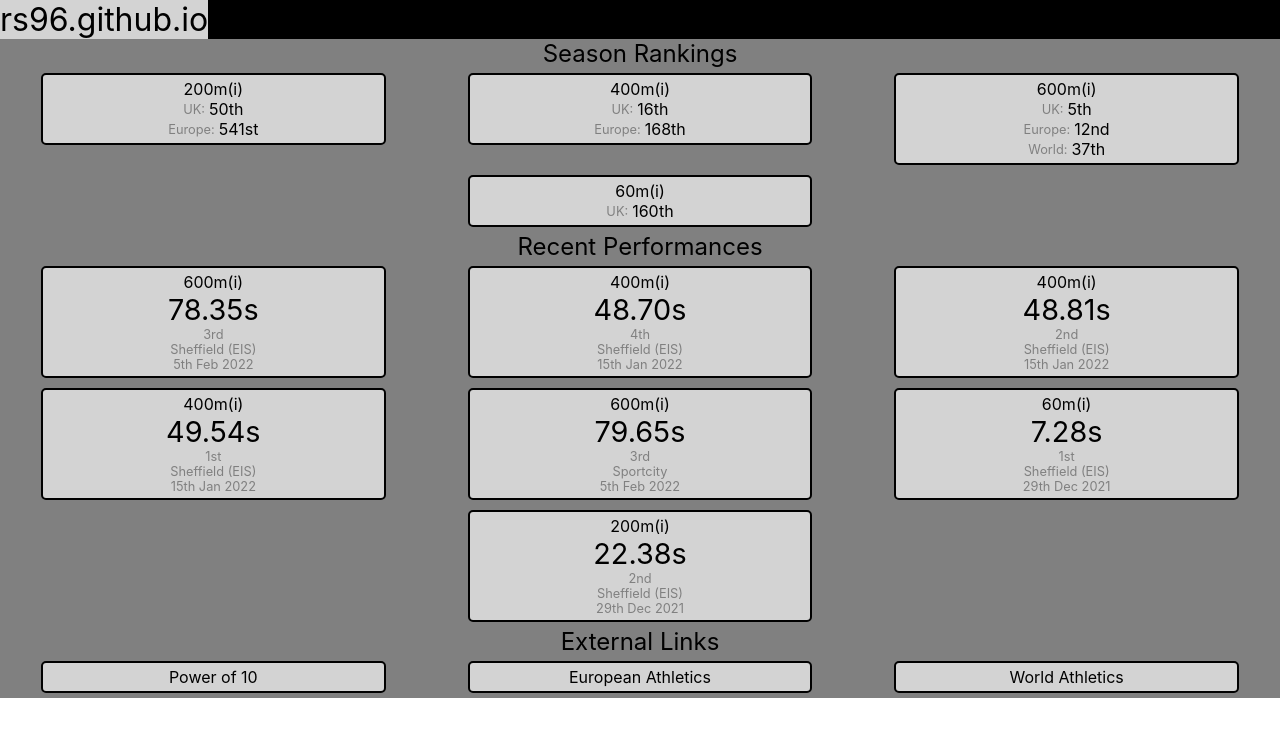
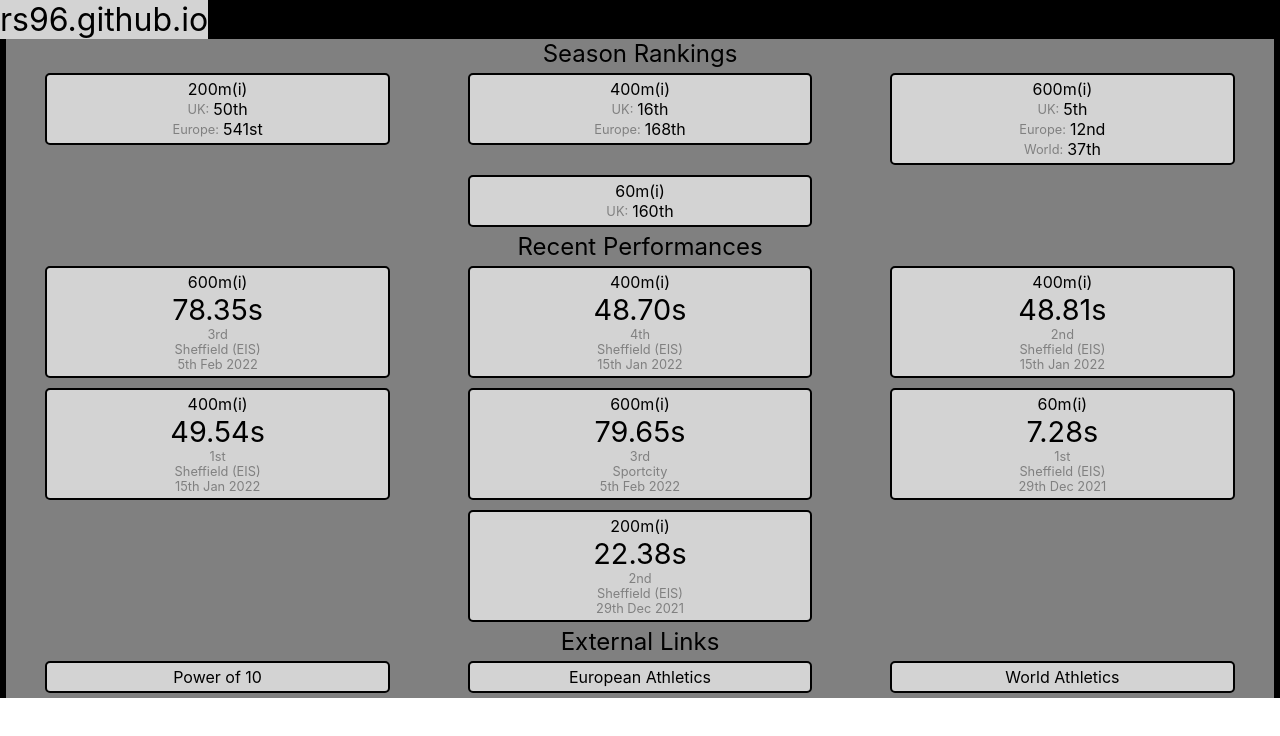
Before and after one commit to rs96/rs96.github.io, a React (Create React App) app: page / in a window 1280 px wide. Shown: the top 736 px of the page. Built offline with nearby package versions, Linux system fonts and the light colour scheme.

Commit message:
add a tiny margin

```diff
--- a/src/components/App/App.css
+++ b/src/components/App/App.css
@@ -12,7 +12,7 @@
   display: flex;
   flex-direction: column;
   margin: auto;
-  width: 100%;
+  width: 99%;
   justify-content: stretch;
   align-items: stretch;
   background-color: grey;
```
